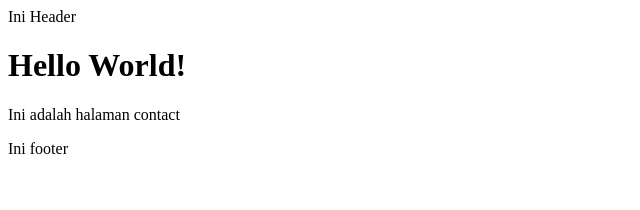
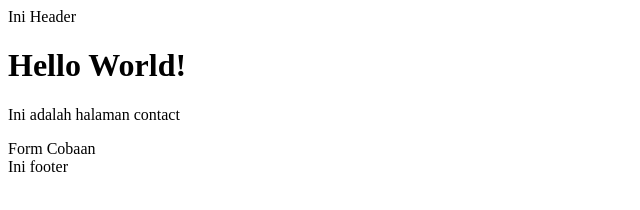
Before and after one commit to Zathura160801/Test-Git, a plain HTML site: page contact-us.html in a window 1280 px wide. Shown: the whole page, without its empty margins (0-640 px from the left). Drawn offline with Linux system fonts and the light colour scheme.

Commit message:
Membuat Form di halaman kontak

```diff
--- a/contact-us.html
+++ b/contact-us.html
@@ -9,6 +9,7 @@
     <header>Ini Header</header>
     <h1>Hello World!</h1>
     <p>Ini adalah halaman contact</p>
+    <form action="">Form Cobaan</form>
     <footer>Ini footer</footer>
   </body>
 </html>
```
